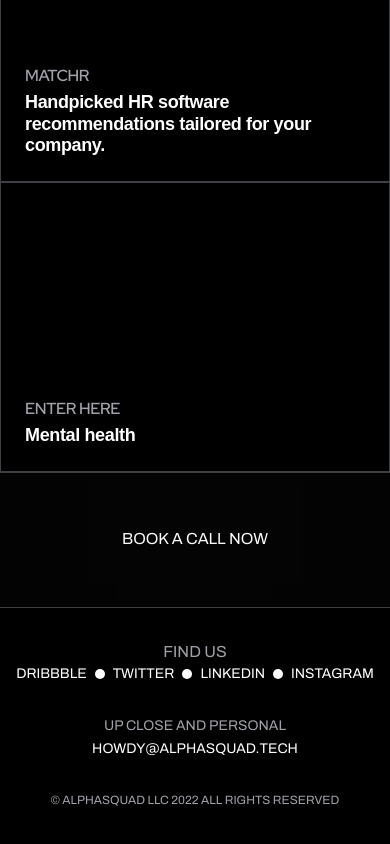
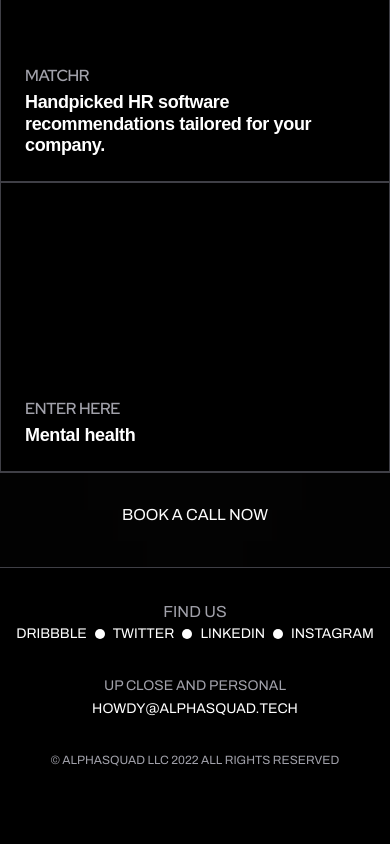
Before and after one commit to adnanadilalpha/alphasquad4.0, a Next.js app: page /dope in a window 390 px wide. Shown: the part 5436-6280 px from the top of the page. After the commit the page ends 6240 px from the top, so only its background shows below. Built offline with nearby package versions, Linux system fonts and the light colour scheme.

Commit message:
bug fixed

```diff
--- a/pages/alphaway.js
+++ b/pages/alphaway.js
@@ -16,7 +16,7 @@
 <link href="https://fonts.googleapis.com/css2?family=Antonio&family=Archivo&display=swap" rel="stylesheet" />
 </Head>
 <div className='head--section'>
-<Navbar />
+<Navbar  active="text-zinc-400"/>
 <Header />
 </div>
   <Grid />
--- a/styles/main.css
+++ b/styles/main.css
@@ -1445,8 +1445,14 @@
           display: none;
         }
 
+        .cta-1 {
+          height: 96px;
+        }
+
         #cta-1 {
           font-size: 16px;
+          margin-top: 32px;
+          margin-bottom: 32px;
         }
 
 
```
